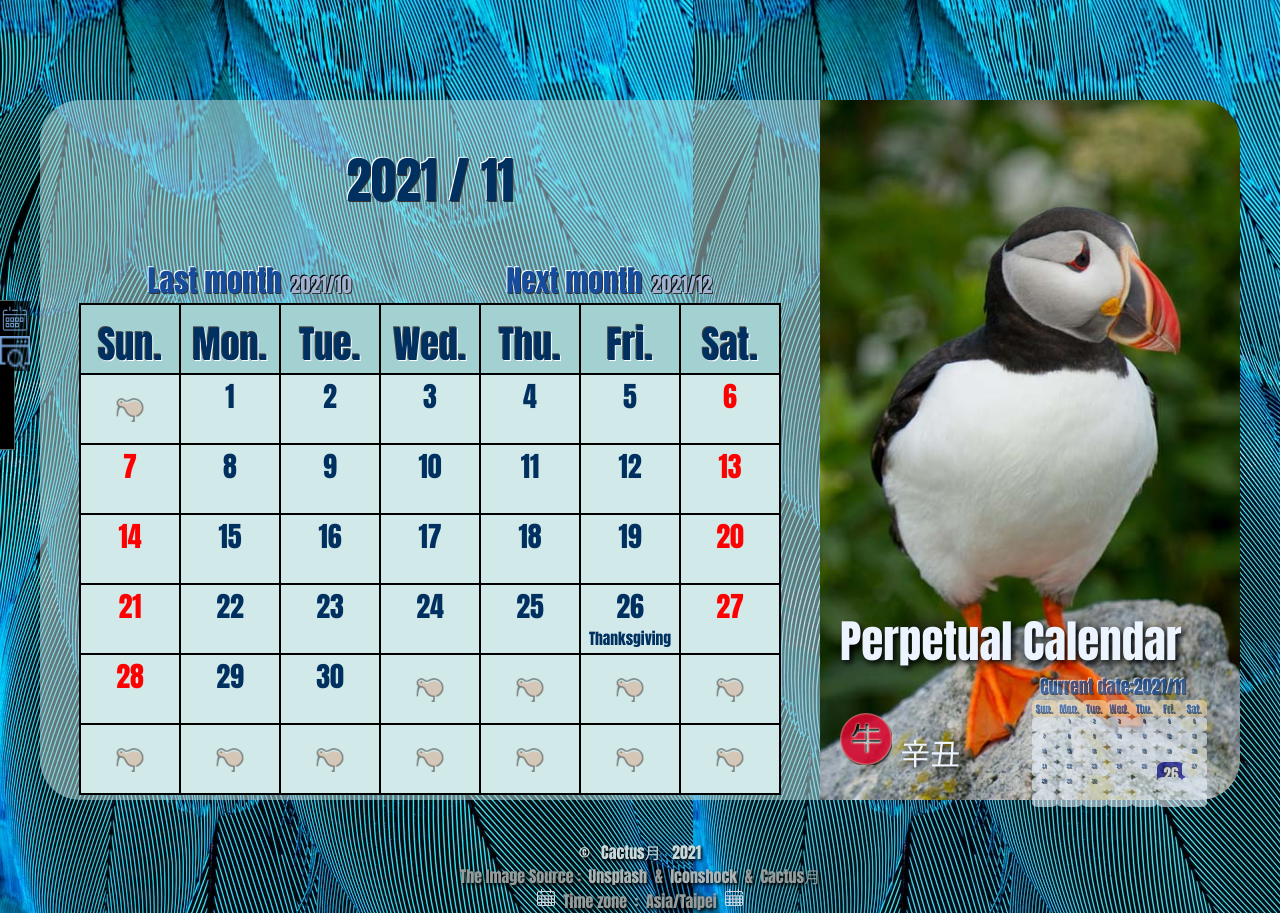
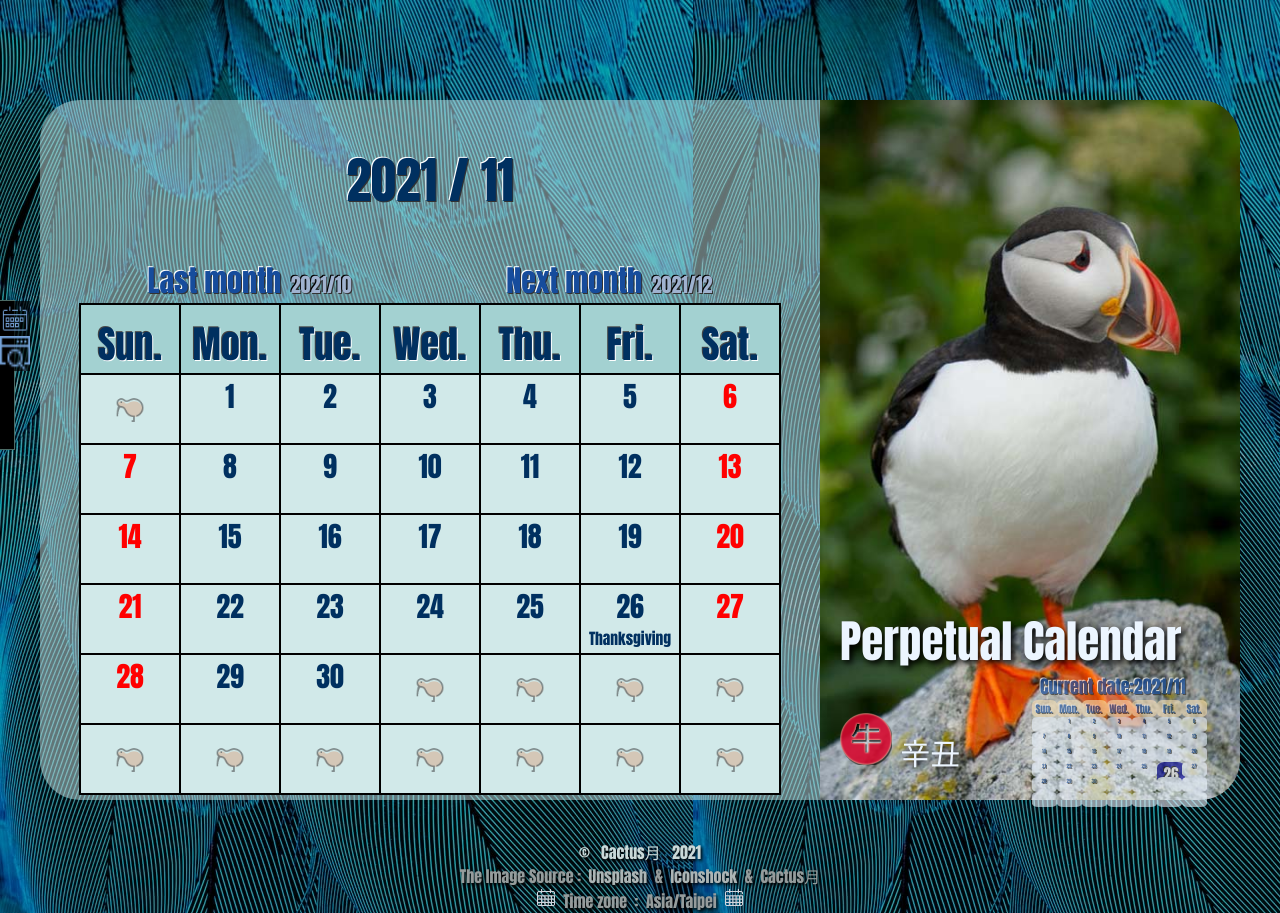
Before and after one commit to mooncactusmoon/calendarByPHP, a PHP site: page /index.php in a window 1280 px wide; the page is wider, and only the part inside the window is pictured. Run offline with PHP 8.4, Linux system fonts and the light colour scheme.

Commit message:
把背景圖增加一層有透明度的黑色遮罩

```diff
--- a/index.php
+++ b/index.php
@@ -12,9 +12,14 @@
     }
 
     body {
+        /* 有透明度的黑色半透明遮罩 */
+        background-color: rgba(0, 0, 0, .3);
+        /* 設置背景混和模式為相乘模式 */
+        background-blend-mode: multiply;
         background-image: url('./image/b/<?php echo rand(1, 5); ?>.jpg');
         margin: 0px;
         width: 100%;
+
     }
 
     .div1 {
```
Also changed, not shown: image/b/3.jpg, image/b/4.jpg.
